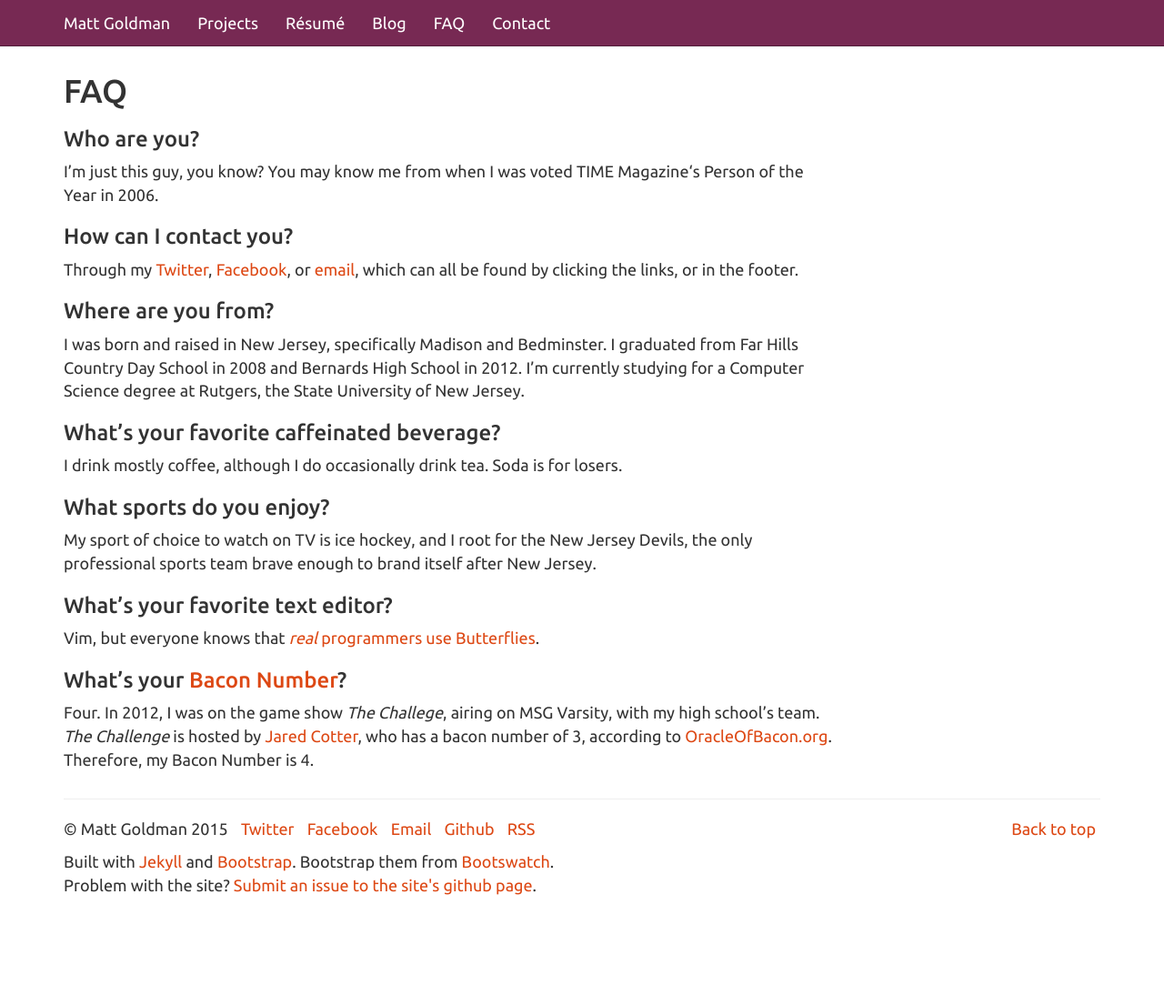
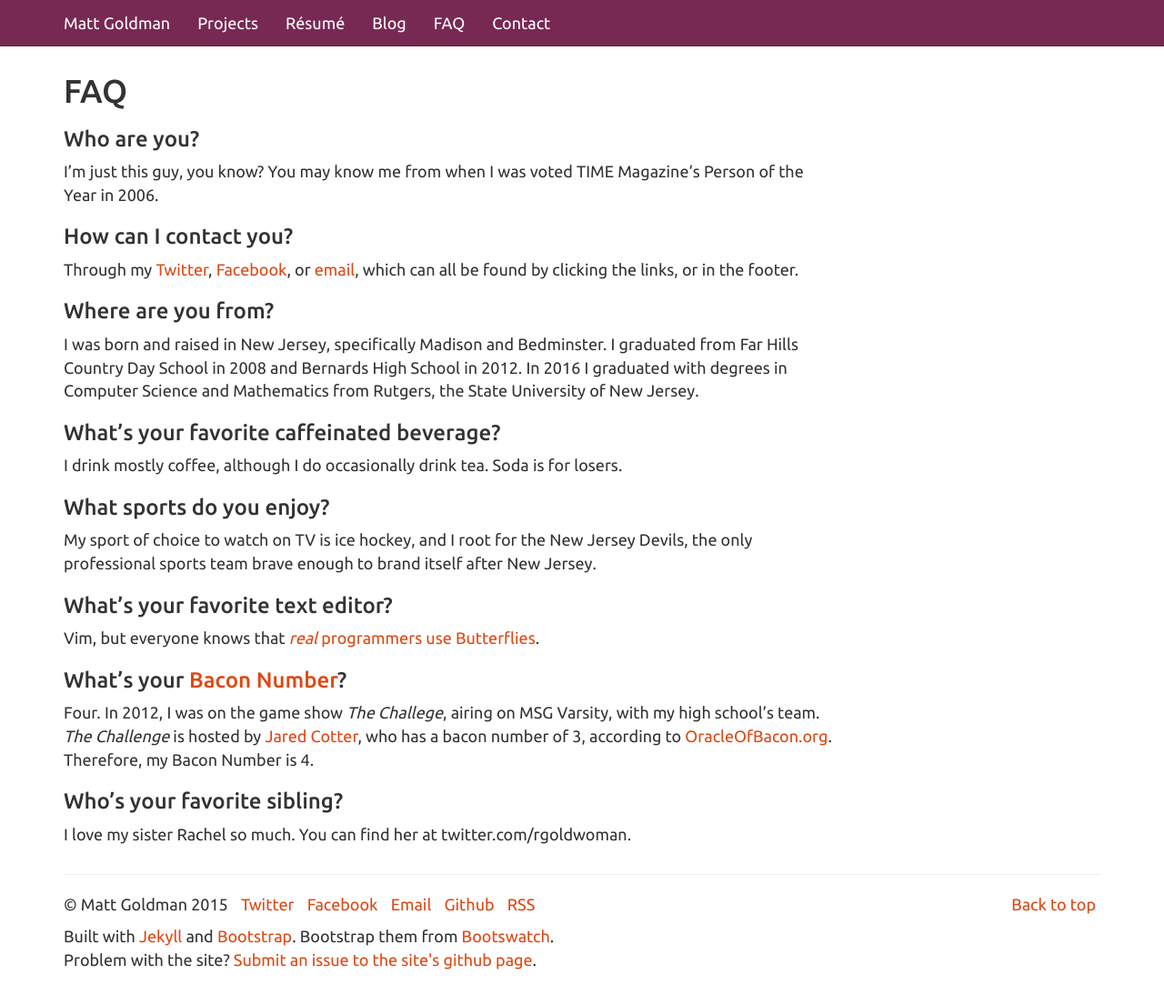
Before and after one commit to robotmlg/mattgoldman.us, a Jekyll site: the page built from faq.md, in a window 1280 px wide and 1109 px high. Shown: the top 1105 px of the window at 91% size. Built offline with Jekyll 4.4.1, drawn with Linux system fonts in a browser that asks for light colours.

Commit message:
Update faq.md

```diff
--- a/faq.md
+++ b/faq.md
@@ -12,7 +12,7 @@ I’m just this guy, you know? You may know me from when I was voted TIME Magazi
 Through my [Twitter](http://twitter.com/robotmlg), [Facebook](https://facebook.com/robotmlg), or [email](mailto:matt+faq@mattgoldman.us), which can all be found by clicking the links, or in the footer.
 
 ### Where are you from?
-I was born and raised in New Jersey, specifically Madison and Bedminster. I graduated from Far Hills Country Day School in 2008 and Bernards High School in 2012. I’m currently studying for a Computer Science degree at Rutgers, the State University of New Jersey.
+I was born and raised in New Jersey, specifically Madison and Bedminster. I graduated from Far Hills Country Day School in 2008 and Bernards High School in 2012. In 2016 I graduated with degrees in Computer Science and Mathematics from Rutgers, the State University of New Jersey.
 
 ### What’s your favorite caffeinated beverage?
 I drink mostly coffee, although I do occasionally drink tea. Soda is for losers.
@@ -25,3 +25,7 @@ Vim, but everyone knows that [*real* programmers use Butterflies](http://xkcd.co
 
 ### What's your [Bacon Number](http://en.wikipedia.org/wiki/Six_Degrees_of_Kevin_Bacon#Bacon_numbers)?
 Four.  In 2012, I was on the game show *The Challege*, airing on MSG Varsity, with my high school's team.  *The Challenge* is hosted by [Jared Cotter](http://en.wikipedia.org/wiki/Jared_Cotter), who has a bacon number of 3, according to [OracleOfBacon.org](http://oracleofbacon.org/).  Therefore, my Bacon Number is 4.
+
+### Who's your favorite sibling?
+
+I love my sister Rachel so much. You can find her at twitter.com/rgoldwoman.
```
